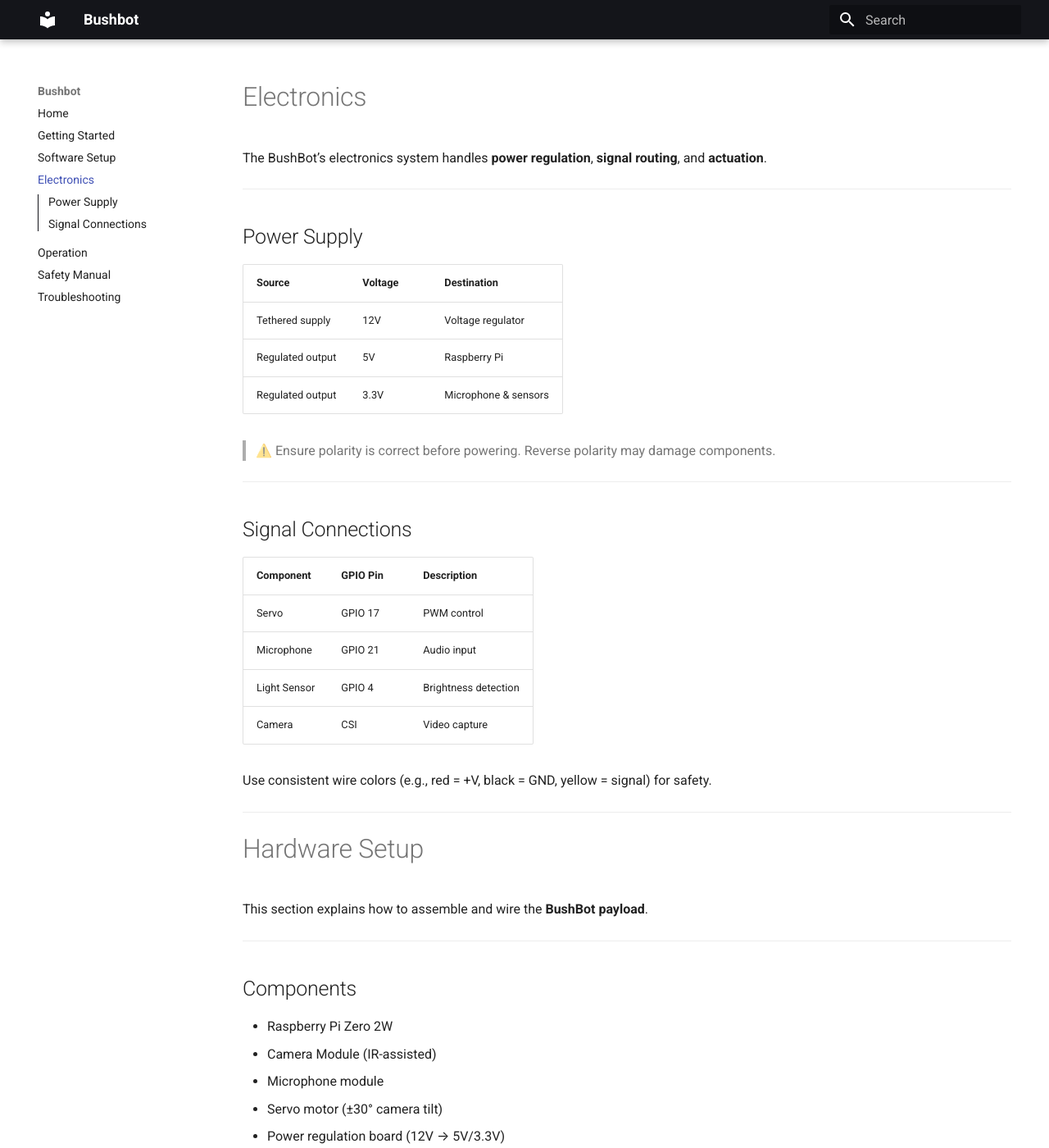
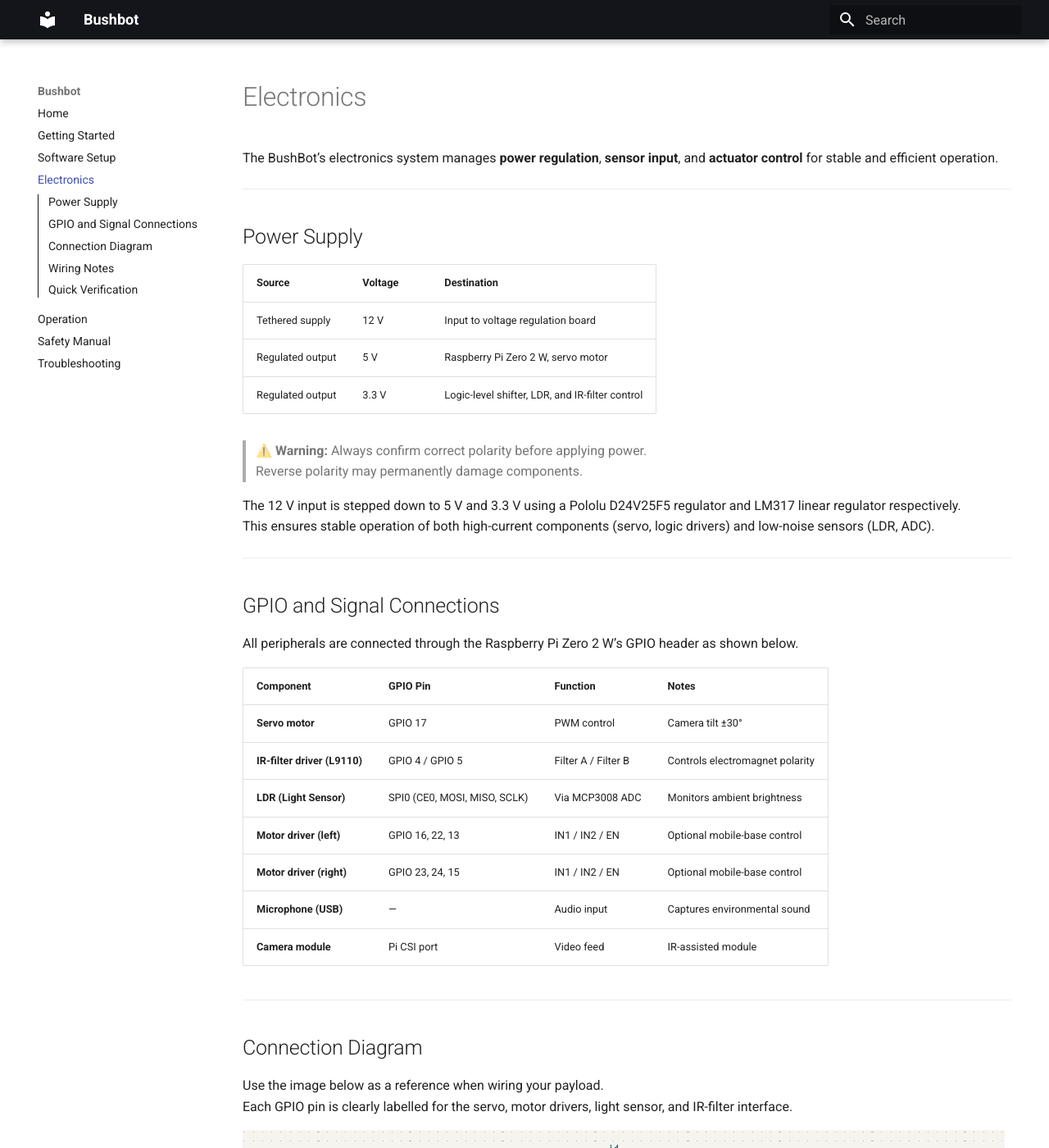
Before and after one commit to kaladeens/e18-docs, an MkDocs documentation site: the page built from docs/electronics.md, in a window 1280 px wide and 1400 px high. Shown: the whole window at 82% size. Built offline with MkDocs 1.6.1 and Material for MkDocs 9.7.7, drawn with Linux system fonts in a browser that asks for light colours; some of the changed text lies outside the part shown.

Commit message:
updated electronics stuff

```diff
--- a/docs/electronics.md
+++ b/docs/electronics.md
@@ -1,6 +1,6 @@
 # Electronics
 
-The BushBot’s electronics system handles **power regulation**, **signal routing**, and **actuation**.
+The BushBot’s electronics system manages **power regulation**, **sensor input**, and **actuator control** for stable and efficient operation.
 
 ---
 
@@ -8,50 +8,63 @@
 
 | Source | Voltage | Destination |
 |--------|----------|-------------|
-| Tethered supply | 12V | Voltage regulator |
-| Regulated output | 5V | Raspberry Pi |
-| Regulated output | 3.3V | Microphone & sensors |
+| Tethered supply | 12 V | Input to voltage regulation board |
+| Regulated output | 5 V | Raspberry Pi Zero 2 W, servo motor |
+| Regulated output | 3.3 V | Logic-level shifter, LDR, and IR-filter control |
 
-> ⚠️ Ensure polarity is correct before powering. Reverse polarity may damage components.
+> ⚠️ **Warning:** Always confirm correct polarity before applying power.
+> Reverse polarity may permanently damage components.
+
+The 12 V input is stepped down to 5 V and 3.3 V using a Pololu D24V25F5 regulator and LM317 linear regulator respectively.
+This ensures stable operation of both high-current components (servo, logic drivers) and low-noise sensors (LDR, ADC).
 
 ---
 
-## Signal Connections
+## GPIO and Signal Connections
 
-| Component | GPIO Pin | Description |
-|------------|-----------|-------------|
-| Servo | GPIO 17 | PWM control |
-| Microphone | GPIO 21 | Audio input |
-| Light Sensor | GPIO 4 | Brightness detection |
-| Camera | CSI | Video capture |
+All peripherals are connected through the Raspberry Pi Zero 2 W’s GPIO header as shown below.
 
-Use consistent wire colors (e.g., red = +V, black = GND, yellow = signal) for safety.
-
-
----
-# Hardware Setup
-
-This section explains how to assemble and wire the **BushBot payload**.
+| Component | GPIO Pin | Function | Notes |
+|------------|-----------|-----------|-------|
+| **Servo motor** | GPIO 17 | PWM control | Camera tilt ±30° |
+| **IR-filter driver (L9110)** | GPIO 4 / GPIO 5 | Filter A / Filter B | Controls electromagnet polarity |
+| **LDR (Light Sensor)** | SPI0 (CE0, MOSI, MISO, SCLK) | Via MCP3008 ADC | Monitors ambient brightness |
+| **Motor driver (left)** | GPIO 16, 22, 13 | IN1 / IN2 / EN | Optional mobile-base control |
+| **Motor driver (right)** | GPIO 23, 24, 15 | IN1 / IN2 / EN | Optional mobile-base control |
+| **Microphone (USB)** | — | Audio input | Captures environmental sound |
+| **Camera module** | Pi CSI port | Video feed | IR-assisted module |
 
 ---
 
-## Components
-- Raspberry Pi Zero 2W
-- Camera Module (IR-assisted)
-- Microphone module
-- Servo motor (±30° camera tilt)
-- Power regulation board (12V → 5V/3.3V)
-- Wi-Fi communication interface
+## Connection Diagram
+
+Use the image below as a reference when wiring your payload.
+Each GPIO pin is clearly labelled for the servo, motor drivers, light sensor, and IR-filter interface.
+
+![Pinout diagram](assets/pinout.png)
+*Figure 1. Raspberry Pi Zero 2 W pin mapping and BushBot peripheral connections.*
 
 ---
 
-## Assembly Steps
+## Wiring Notes
 
-1. **Mount the camera** securely on the front bracket.
-2. **Connect the servo motor** to the camera gimbal using M2 screws.
-3. **Wire the peripherals**:
-   - Camera ribbon → Pi camera port
-   - Microphone → GPIO pins
-   - Servo signal → PWM GPIO
-   - Power input → voltage regulator
-4. **Secure the payload** to the R03 robot chassis using designated mounting points.
+- Use consistent wire colours: **red = V+**, **black = GND**, **yellow/white = signal**.
+- Ensure all ground lines share a **common GND** between the Pi, voltage regulators, and H-bridge modules.
+- Keep the **12 V power lines** as short as possible to reduce voltage drop.
+- Mount the servo and motor connectors securely to prevent vibration-related disconnects.
+- Before powering on, **check continuity between power and ground** to make sure there are **no shorts** — this can save your board from frying.
+
+---
+
+## Quick Verification
+
+Once powered, run these checks to confirm that everything is working as expected:
+
+1. Measure the **5 V** and **3.3 V** rails with a multimeter to confirm stable voltage levels.
+2. Move the camera tilt through its **−30° ↔ +30°** range and ensure it clears the CSI ribbon without strain.
+3. Confirm the **IR filter** toggles correctly under light and dark conditions (or when manually switched in the GUI).
+4. Run `python utils.py` to verify that all hardware interfaces — **GPIO**, **SPI**, **USB**, and **ADC** — are correctly detected and responsive.
+
+---
+
+This configuration ensures stable communication between the sensors, actuators, and processing units while maintaining low noise and reliable performance in field conditions.
```
